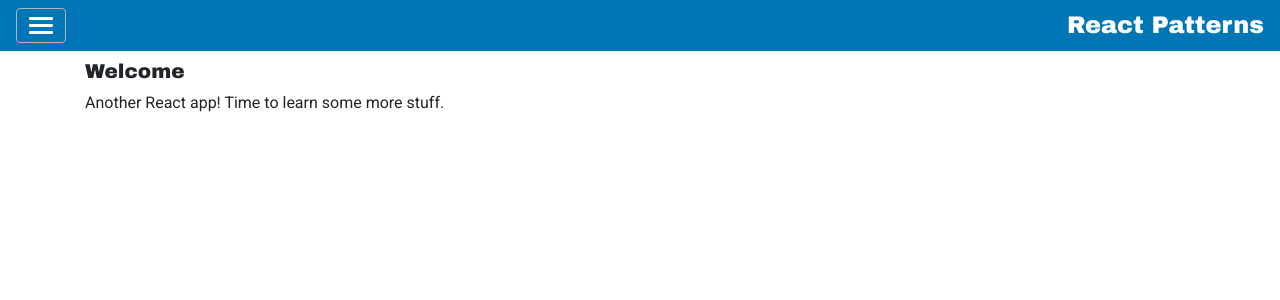
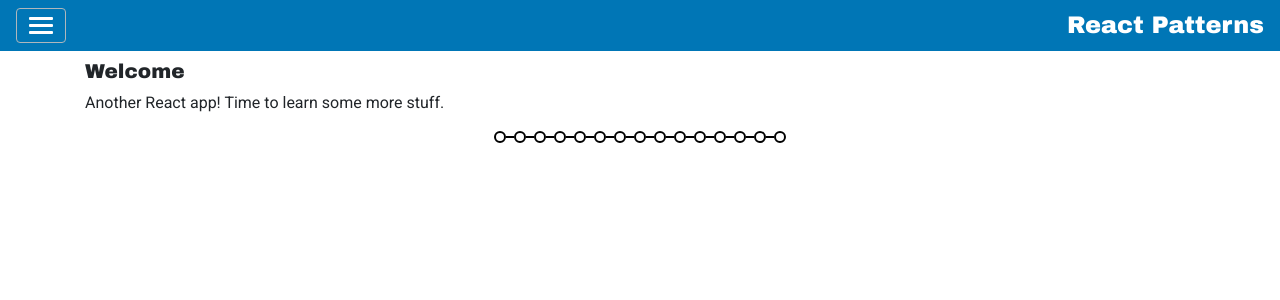
Before and after one commit to bradf83/react-pattern, a React (Create React App) app: page / in a window 1280 px wide. Shown: the top 300 px of the page. Built offline with nearby package versions, Linux system fonts and the light colour scheme.

Commit message:
Created a very basic "timeline" component.

```diff
--- /dev/null
+++ b/src/components/HorizontalTimeline.js
@@ -0,0 +1,23 @@
+import React from 'react';
+
+const HorizontalTimeline = ({length = 0}) => {
+    if(length <= 0){
+        return null;
+    }
+
+    const handleClick = (index) => {
+        window.alert(`You clicked on item: ${index + 1}`)
+    };
+
+    //TODO: There has to be a better way to do this....just need a sequence of numbers 1 > length
+    const emptyArray = new Array(length).fill(0);
+    return (
+        <ul className="timeline">
+            {emptyArray.map((item, index) =>
+                <li key={index} className={`${(index === length - 1) && 'last'}`} onClick={() => handleClick(index)}/>
+            )}
+        </ul>
+    )
+};
+
+export default HorizontalTimeline;
--- a/src/components/PublicWelcome.js
+++ b/src/components/PublicWelcome.js
@@ -1,11 +1,16 @@
 import React from 'react';
 import ContainerContent from "./ContainerContent";
+import HorizontalTimeline from "./HorizontalTimeline";
 
 const PublicWelcome = () => {
     return (
         <ContainerContent>
             <h5>Welcome</h5>
             <p>Another React app!  Time to learn some more stuff.</p>
+
+            <div>
+                <HorizontalTimeline length={15}/>
+            </div>
         </ContainerContent>
     )
 };
--- a/src/styles/app.scss
+++ b/src/styles/app.scss
@@ -38,3 +38,51 @@
 .flip-card.is-flipped {
   transform: rotateY(180deg);
 }
+
+// Timeline stuff
+
+ul.timeline {
+  margin: 0;
+  padding: 0;
+  list-style-type: none;
+  text-align: center;
+}
+
+ul.timeline li {
+  display: inline;
+  padding-right: 20px;
+}
+
+ul.timeline li.last {
+  display: inline;
+  padding-right: 12px;
+}
+
+ul.timeline li:before {
+  border: 2px solid black;
+  background: white;
+  width: 12px;
+  height: 12px;
+  border-radius: 50%;
+  content: '';
+  position: absolute;
+}
+
+ul.timeline li:hover:before {
+  background: lightblue;
+}
+
+ul.timeline li:after {
+  content: '';
+  position: absolute;
+  width: 8px;
+  margin-left: 12px;
+  margin-top: 5px;
+  height:2px;
+  border: 1px solid black;
+}
+
+ul.timeline li.last:after {
+  content: none;
+  width: 0;
+}
```
